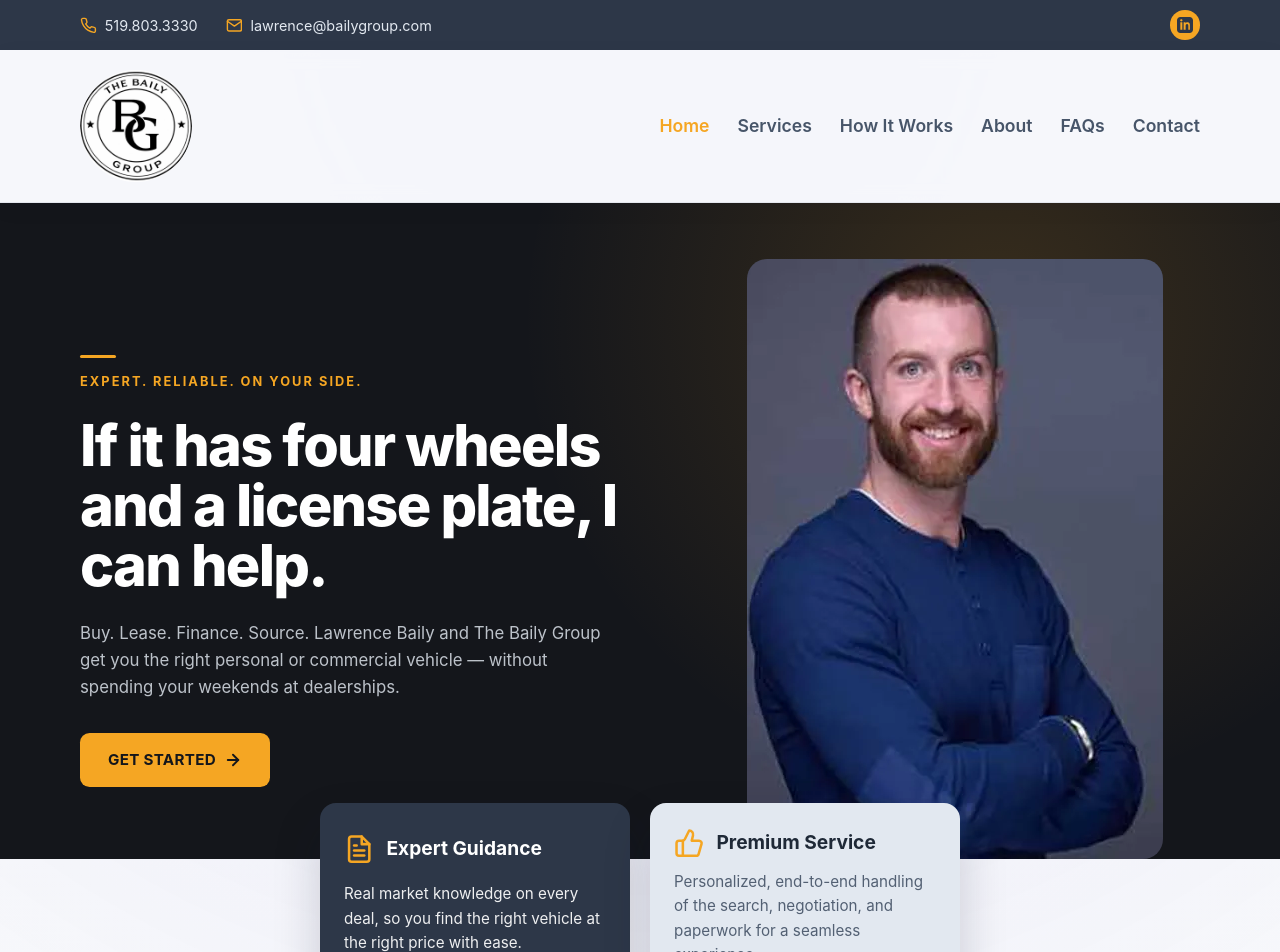
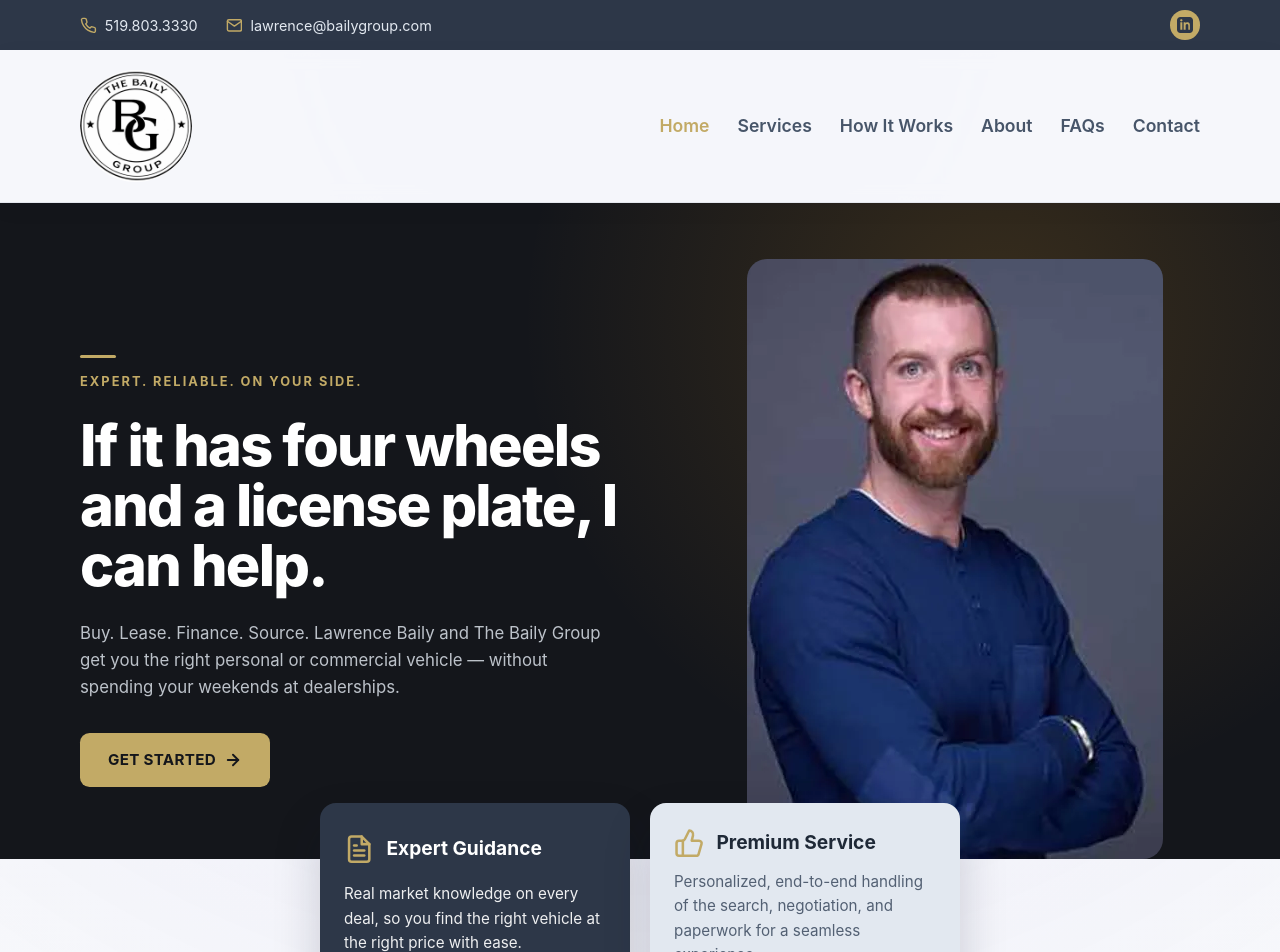
Before and after one commit to couchmanrick-wq/BailyGroup, a Next.js app: page / in a window 1280 px wide. Shown: the top 952 px of the page. Built offline with nearby package versions, Linux system fonts and the light colour scheme.

Commit message:
Update accent color to #c2aa66
Swap the orange accent for a muted gold across icons, buttons, the
active nav state, and other accents (lighter hover shade #d3bf86).

Co-Authored-By: Claude Opus 4.8 <noreply@anthropic.com>

```diff
--- a/src/styles/Home.module.css
+++ b/src/styles/Home.module.css
@@ -71,7 +71,7 @@
 .topBarIcon {
   width: 1.05rem;
   height: 1.05rem;
-  color: #f5a623;
+  color: #c2aa66;
 }
 
 .topBarSocial {
@@ -87,14 +87,14 @@
   width: 1.85rem;
   height: 1.85rem;
   border-radius: 50%;
-  background-color: #f5a623;
+  background-color: #c2aa66;
   color: #2d3748;
   transition: transform 0.2s ease, background-color 0.2s ease;
 }
 
 .topBarSocialLink:hover {
   transform: translateY(-1px);
-  background-color: #ffb845;
+  background-color: #d3bf86;
 }
 
 .topBarSocialIcon {
@@ -143,7 +143,7 @@
   font-weight: 700;
   letter-spacing: 0.16em;
   text-transform: uppercase;
-  color: #f5a623;
+  color: #c2aa66;
 }
 
 .heroEyebrow::before {
@@ -151,7 +151,7 @@
   width: 2.25rem;
   height: 3px;
   border-radius: 2px;
-  background: #f5a623;
+  background: #c2aa66;
 }
 
 .heroDarkTitle {
@@ -177,7 +177,7 @@
   margin-top: 0.5rem;
   padding: 0.95rem 1.75rem;
   border-radius: 0.6rem;
-  background: #f5a623;
+  background: #c2aa66;
   color: #14161b;
   font-weight: 700;
   letter-spacing: 0.02em;
@@ -188,7 +188,7 @@
 
 .heroDarkButton:hover {
   transform: translateY(-1px);
-  background: #ffb845;
+  background: #d3bf86;
 }
 
 .heroDarkMedia {
@@ -247,7 +247,7 @@
 .heroCardIcon {
   width: 1.9rem;
   height: 1.9rem;
-  color: #f5a623;
+  color: #c2aa66;
   flex-shrink: 0;
 }
 
@@ -322,11 +322,11 @@
 }
 
 .navActive {
-  color: #f5a623;
+  color: #c2aa66;
 }
 
 .navActive:hover {
-  color: #f5a623;
+  color: #c2aa66;
 }
 
 .heroContent {
@@ -454,7 +454,7 @@
   font-weight: 700;
   text-transform: uppercase;
   letter-spacing: 0.14em;
-  color: #f5a623;
+  color: #c2aa66;
 }
 
 .storyQuote {
@@ -538,7 +538,7 @@
 .whyCheck {
   width: 1.4rem;
   height: 1.4rem;
-  color: #f5a623;
+  color: #c2aa66;
   flex-shrink: 0;
 }
 
@@ -585,7 +585,7 @@
 
 .faqChevron {
   flex-shrink: 0;
-  color: #f5a623;
+  color: #c2aa66;
   transition: transform 0.25s ease;
 }
 
@@ -630,7 +630,7 @@
   width: 2.75rem;
   height: 2.75rem;
   border-radius: 50%;
-  background: #f5a623;
+  background: #c2aa66;
   color: #14161b;
   font-weight: 800;
   font-size: 1.15rem;
@@ -651,7 +651,7 @@
 .leadAnswer {
   margin: 0 0 2rem;
   padding: 1.5rem 1.75rem;
-  border-left: 4px solid #f5a623;
+  border-left: 4px solid #c2aa66;
   border-radius: 0 1rem 1rem 0;
   background: rgba(245, 166, 35, 0.08);
   color: #1f2937;
@@ -780,7 +780,7 @@
   height: 3px;
   margin-top: 0.6rem;
   border-radius: 2px;
-  background: #f5a623;
+  background: #c2aa66;
 }
 
 .footerLinks {
@@ -807,7 +807,7 @@
 .footerContactIcon {
   width: 1rem;
   height: 1rem;
-  color: #f5a623;
+  color: #c2aa66;
   flex-shrink: 0;
 }
 
```
